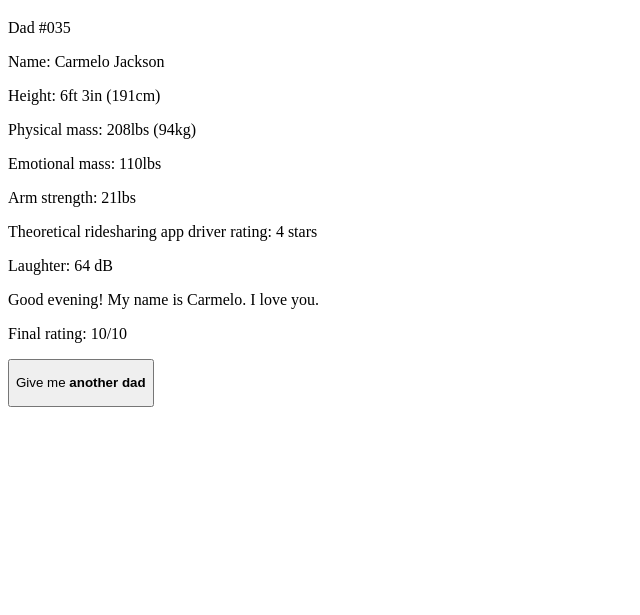
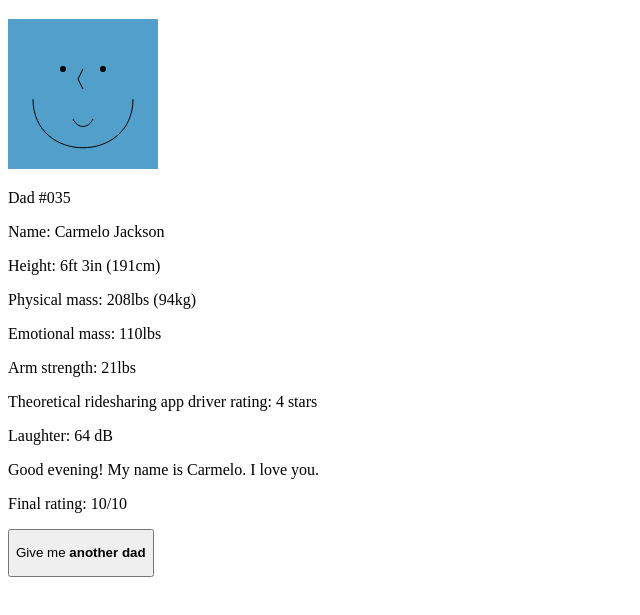
Before and after one commit to dainryoo/dads, a plain HTML site: page index.html in a window 1280 px wide. Shown: the part 61-676 px from the top of the page, without its empty margins (0-640 px from the left). Drawn offline with Linux system fonts and the light colour scheme.

Commit message:
Face generation! Basic jaw, eyes, nose, and mouth

```diff
--- /dev/null
+++ b/face.js
@@ -0,0 +1,79 @@
+function face() {
+    var container = document.getElementById('face-container');
+    var width = container.getAttribute('width');
+    var height = container.getAttribute('height');
+
+    var centerX = width/2;
+
+    // jaw
+    var jaw = document.getElementById('jaw');
+    var jawWidth = 100;
+    var jawHeight = 65;
+    var jawTopY = 80;
+
+    var jawBottomY = jawTopY + jawHeight;
+    var jawStartX = centerX - (jawWidth/2);
+    var jawEndX = jawStartX + jawWidth;
+    var jawX0 = centerX - (jawWidth/2);
+    var jawX1 = centerX + (jawWidth/2);
+
+    var jawStart    = jawStartX   + " " + jawTopY;
+    var jawControl0 = jawX0  + " " + jawBottomY;
+    var jawControl1 = jawX1  + " " + jawBottomY;
+    var jawEnd      = jawEndX + " " + jawTopY;
+
+    jaw.setAttribute("d", "M " + jawStart + ", C " + jawControl0 + ", " + jawControl1 + ", " + jawEnd);
+    console.log("d", "M " + jawStart + ", C " + jawControl0 + ", " + jawControl1 + ", " + jawEnd);
+
+    // eyes
+    var eyeColor = "#000000"; // color of pupil
+    var eyeRadius = 3; // size of pupil
+    var eyeDistance = 20; // distance of each eye from center
+    var eyeY = 50;
+    var eyes = document.getElementById('eyes').children;
+    for (var i = 0; i < eyes.length; i++) {
+        eyes[i].setAttribute("r", eyeRadius);
+        eyes[i].setAttribute("fill", eyeColor);
+        eyes[i].setAttribute("cy", eyeY);
+        if (i == 0) { // left eye
+            eyes[i].setAttribute("cx", centerX - eyeDistance);
+        } else { // right eye
+            eyes[i].setAttribute("cx", centerX + eyeDistance);
+        }
+    }
+
+    // nose
+    var nose = document.getElementById('nose');
+    var noseTopX = centerX;
+    var noseTopY = eyeY;
+    var noseTop = centerX + " " + eyeY; // where nose begins at the top (near eyes)
+
+    var noseLength = 5;
+    var noseBridgeLength = 10;
+    var noseTipX = noseTopX - noseLength;
+    var noseTipY = noseTopY + noseBridgeLength;
+    var noseTip = noseTipX + " " + noseTipY; // where nose is pointiest
+
+    var noseEndX = noseTopX;
+    var noseEndY = noseTipY + 10;
+    var noseEnd = noseEndX + " " + noseEndY;
+
+    nose.setAttribute("d", "M " + noseTop + ", L " + noseTip + ", L " + noseEnd);
+
+    // mouth
+    var mouth = document.getElementById('mouth');
+    var mouthWidth = 20;
+    var mouthStartX = centerX - (mouthWidth/2);
+    var mouthEndX = mouthStartX + mouthWidth;
+    var mouthY = jawTopY + 20;
+    var mouthBottomY = mouthY + 10;
+
+    var mouthX0 = mouthStartX + 5;
+    var mouthX1 = mouthEndX - 5;
+
+    var mouthStart = mouthStartX + " " + mouthY;
+    var mouthEnd = mouthEndX + " " + mouthY;
+    var mouthControl0 = mouthX0 + " " + mouthBottomY;
+    var mouthControl1 = mouthX1 + " " + mouthBottomY;
+    mouth.setAttribute("d", "M " + mouthStart + ", C " + mouthControl0 + ", " + mouthControl1 + ", " + mouthEnd);
+}
--- a/index.html
+++ b/index.html
@@ -6,9 +6,21 @@
         <script type="text/javascript" src="arrays.js"></script>
         <script type="text/javascript" src="script.js"></script>
         <script type="text/javascript" src="bio.js"></script>
+        <script type="text/javascript" src="face.js"></script>
     </head>
     <body onload=randomDad()>
         <h1>hi i'm dad!</h1>
+        <svg id="face-container" width="150" height="150">
+            <rect x="0" y="0" width="150" height="150" fill="#529fca" />
+            <path id="jaw" stroke="black" fill="transparent"/>
+            <g id="eyes">
+                <circle />
+                <circle />
+            </g>
+            <path id="nose" stroke="black" fill="transparent" />
+            <path id="mouth" stroke="black" fill="transparent"/>
+        </svg>
+
         <!-- WHAT IS THE ESSENCE OF DADHOOD? -->
         <p>Dad <span id="id">?</span> </p>
         <p>Name: <span id="name">?</span></p>
--- a/script.js
+++ b/script.js
@@ -13,6 +13,8 @@ function randomDad() {
     document.getElementById('uber').innerHTML = driverRating() + " stars";
     document.getElementById('laugh').innerHTML = laughter() + " dB";
     document.getElementById('bio').innerHTML = bio();
+
+    face();
 }
 
 function formatID() { // turn ID number into 3 digit
```
